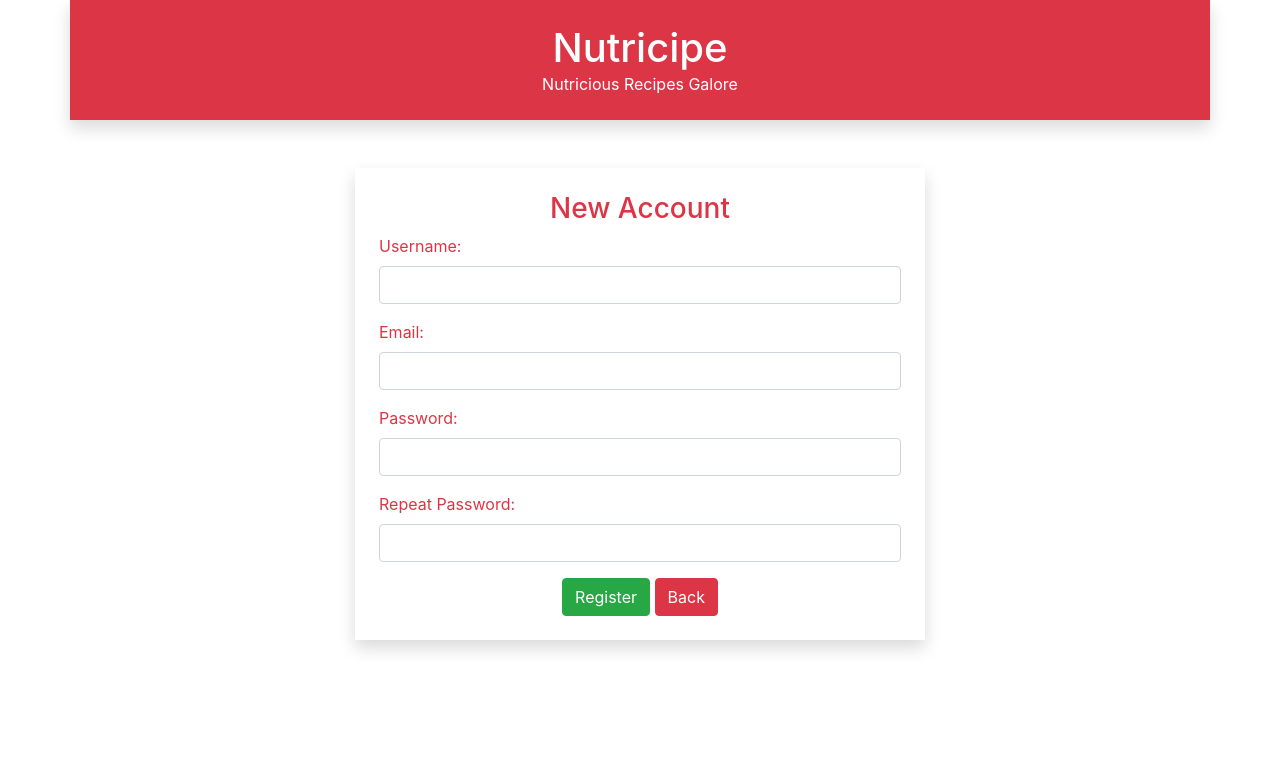
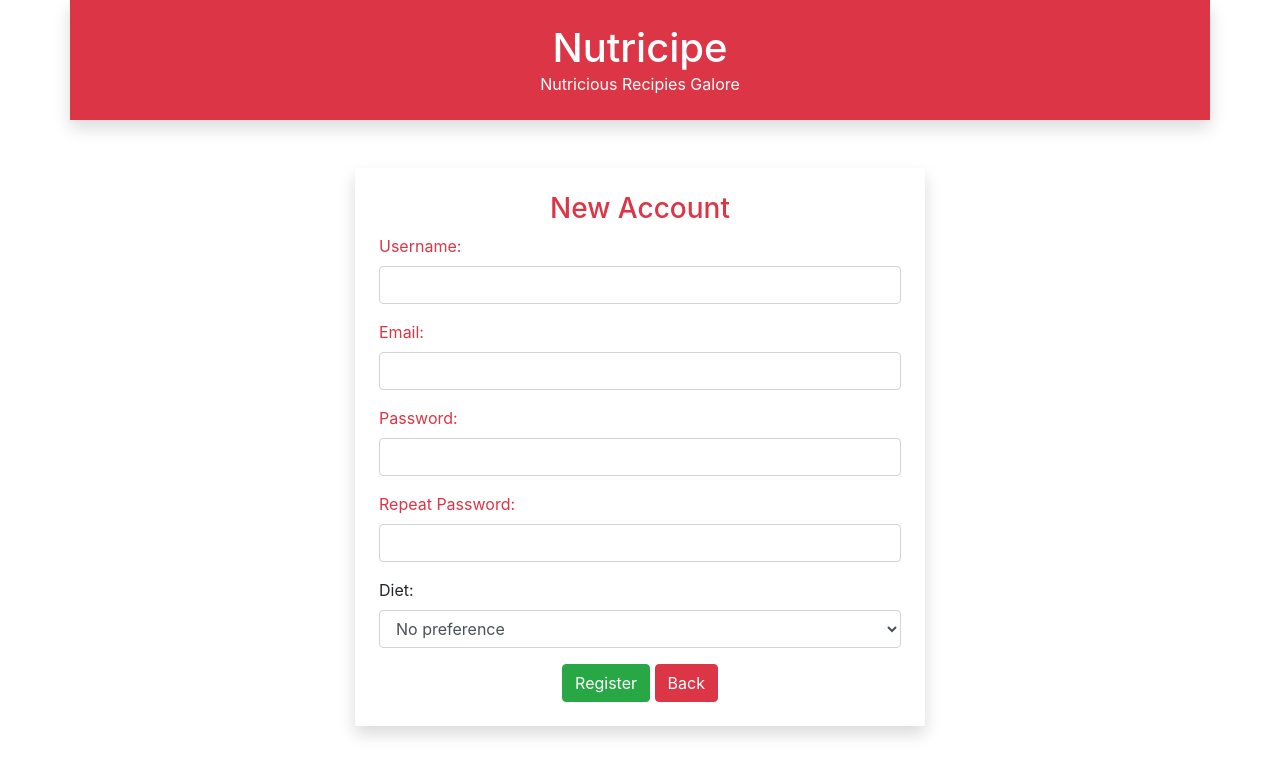
Before and after one commit to CrusadeTX/Nutricipe, a Spring Boot app: page /register in a window 1280 px wide. Shown: the top 777 px of the page. Run offline with Spring Boot 4, Linux system fonts and the light colour scheme; data that the repository does not hold is empty; some of the project's set-up classes (security, data sources, template engines, error pages and the like) are left out, and stand-ins take their place; some libraries are stand-ins or nearby versions.

Commit message:
added User Diet Dropdown.

```diff
--- a/src/main/java/com/project/nutricipe/bean/DietBean.java
+++ b/src/main/java/com/project/nutricipe/bean/DietBean.java
@@ -14,8 +14,11 @@ import javax.persistence.ManyToMany;
 import javax.persistence.OneToMany;
 import javax.persistence.Table;
 
+import com.fasterxml.jackson.annotation.JsonIgnoreProperties;
+
 @Entity
 @Table(name="DIET")
+@JsonIgnoreProperties({"users","categories"})
 public class DietBean {
 	@Id
 	@GeneratedValue(strategy = GenerationType.IDENTITY)
--- a/src/main/java/com/project/nutricipe/bean/FridgeBean.java
+++ b/src/main/java/com/project/nutricipe/bean/FridgeBean.java
@@ -9,10 +9,14 @@ import javax.persistence.GenerationType;
 import javax.persistence.Id;
 import javax.persistence.ManyToMany;
 import javax.persistence.Table;
+
+import com.fasterxml.jackson.annotation.JsonIgnoreProperties;
+
 import javax.persistence.OneToOne;
 
 @Entity
 @Table(name="FRIDGE")
+@JsonIgnoreProperties({"products","user"})
 public class FridgeBean {
 	@Id
 	@GeneratedValue(strategy = GenerationType.IDENTITY)
--- a/src/main/java/com/project/nutricipe/bean/ProductBean.java
+++ b/src/main/java/com/project/nutricipe/bean/ProductBean.java
@@ -15,8 +15,11 @@ import javax.persistence.JoinTable;
 import javax.persistence.ManyToMany;
 import javax.persistence.Table;
 
+import com.fasterxml.jackson.annotation.JsonIgnoreProperties;
+
 @Entity
 @Table(name="PRODUCT")
+@JsonIgnoreProperties({"recipes","fridges"})
 public class ProductBean {
 	@Id
 	@GeneratedValue(strategy = GenerationType.IDENTITY)
--- a/src/main/java/com/project/nutricipe/bean/RecipeBean.java
+++ b/src/main/java/com/project/nutricipe/bean/RecipeBean.java
@@ -15,8 +15,11 @@ import javax.persistence.JoinTable;
 import javax.persistence.ManyToMany;
 import javax.persistence.Table;
 
+import com.fasterxml.jackson.annotation.JsonIgnoreProperties;
+
 @Entity
 @Table(name="RECIPE")
+@JsonIgnoreProperties({"categories","products"})
 public class RecipeBean {
 	@Id
 	@GeneratedValue(strategy = GenerationType.IDENTITY)
--- a/src/main/java/com/project/nutricipe/bean/RoleBean.java
+++ b/src/main/java/com/project/nutricipe/bean/RoleBean.java
@@ -13,8 +13,11 @@ import javax.persistence.JoinTable;
 import javax.persistence.ManyToMany;
 import javax.persistence.Table;
 
+import com.fasterxml.jackson.annotation.JsonIgnoreProperties;
+
 @Entity
 @Table(name="ROLE")
+@JsonIgnoreProperties({"users"})
 public class RoleBean {
 	@Id
 	@Column(name="role_id")
--- a/src/main/java/com/project/nutricipe/bean/UserBean.java
+++ b/src/main/java/com/project/nutricipe/bean/UserBean.java
@@ -23,7 +23,7 @@ import com.fasterxml.jackson.annotation.JsonIgnoreProperties;
 
 @Entity
 @Table(name="USER")
-//@JsonIgnoreProperties({"diet"})
+@JsonIgnoreProperties({"diet","fridge","roles"})
 public class UserBean {
 	@Id
 	@GeneratedValue(strategy = GenerationType.IDENTITY)
--- a/src/main/java/com/project/nutricipe/security/WebSecurityConfig.java
+++ b/src/main/java/com/project/nutricipe/security/WebSecurityConfig.java
@@ -45,7 +45,7 @@ public class WebSecurityConfig extends WebSecurityConfigurerAdapter{
 
 		 http
 	        .authorizeRequests()
-	          .antMatchers("/public/**", "/resources/**","/resources/public/**","/resources/templates/**", "/register", "/h2-console/**", "/")
+	          .antMatchers("/public/**", "/resources/**","/resources/public/**","/resources/templates/**", "/register", "/h2-console/**", "/","/diet/all")
 	            .permitAll().antMatchers("/users.html").hasRole("ADMIN").anyRequest().authenticated().and()
 	       .formLogin()
 	         .loginPage("/login").defaultSuccessUrl("/home", true)
--- a/src/main/resources/templates/register.html
+++ b/src/main/resources/templates/register.html
@@ -1,28 +1,37 @@
 <!DOCTYPE html>
-<html     xmlns:th="http://www.thymeleaf.org"
-    xmlns:sec="http://www.thymeleaf.org">
+<html xmlns:th="http://www.thymeleaf.org" xmlns:sec="http://www.thymeleaf.org">
+
 <head>
     <meta charset="UTF-8">
     <title>Chuck Quotis</title>
-        <link type="text/css" rel="stylesheet" href="https://pro.fontawesome.com/releases/v5.10.0/css/all.css" integrity="sha384-AYmEC3Yw5cVb3ZcuHtOA93w35dYTsvhLPVnYs9eStHfGJvOvKxVfELGroGkvsg+p" crossorigin="anonymous"/>
-        <script  type="text/javascript" src="assets/js/jquery/jquery-3.5.1.js"></script>
+    <link type="text/css" rel="stylesheet" href="https://pro.fontawesome.com/releases/v5.10.0/css/all.css"
+        integrity="sha384-AYmEC3Yw5cVb3ZcuHtOA93w35dYTsvhLPVnYs9eStHfGJvOvKxVfELGroGkvsg+p" crossorigin="anonymous" />
+    <script type="text/javascript" src="assets/js/jquery/jquery-3.5.1.js"></script>
     <!--<script src="https://code.jquery.com/jquery-3.3.1.slim.min.js" integrity="sha384-q8i/X+965DzO0rT7abK41JStQIAqVgRVzpbzo5smXKp4YfRvH+8abtTE1Pi6jizo" crossorigin="anonymous"></script>
-        --><script  type="text/javascript" src="https://cdnjs.cloudflare.com/ajax/libs/popper.js/1.14.7/umd/popper.min.js" integrity="sha384-UO2eT0CpHqdSJQ6hJty5KVphtPhzWj9WO1clHTMGa3JDZwrnQq4sF86dIHNDz0W1" crossorigin="anonymous"></script>
-        <script  type="text/javascript" src="https://stackpath.bootstrapcdn.com/bootstrap/4.3.1/js/bootstrap.min.js" integrity="sha384-JjSmVgyd0p3pXB1rRibZUAYoIIy6OrQ6VrjIEaFf/nJGzIxFDsf4x0xIM+B07jRM" crossorigin="anonymous"></script>
+        -->
+    <script type="text/javascript" src="https://cdnjs.cloudflare.com/ajax/libs/popper.js/1.14.7/umd/popper.min.js"
+        integrity="sha384-UO2eT0CpHqdSJQ6hJty5KVphtPhzWj9WO1clHTMGa3JDZwrnQq4sF86dIHNDz0W1"
+        crossorigin="anonymous"></script>
+    <script type="text/javascript" src="https://stackpath.bootstrapcdn.com/bootstrap/4.3.1/js/bootstrap.min.js"
+        integrity="sha384-JjSmVgyd0p3pXB1rRibZUAYoIIy6OrQ6VrjIEaFf/nJGzIxFDsf4x0xIM+B07jRM"
+        crossorigin="anonymous"></script>
     <!-- Bootstrap CSS -->
-        <link rel="stylesheet" type="text/css" href="https://cdn.jsdelivr.net/npm/bootstrap@4.5.3/dist/css/bootstrap.min.css" integrity="sha384-TX8t27EcRE3e/ihU7zmQxVncDAy5uIKz4rEkgIXeMed4M0jlfIDPvg6uqKI2xXr2" crossorigin="anonymous">
+    <link rel="stylesheet" type="text/css"
+        href="https://cdn.jsdelivr.net/npm/bootstrap@4.5.3/dist/css/bootstrap.min.css"
+        integrity="sha384-TX8t27EcRE3e/ihU7zmQxVncDAy5uIKz4rEkgIXeMed4M0jlfIDPvg6uqKI2xXr2" crossorigin="anonymous">
     <link rel="stylesheet" type="text/css" href="assets/styles/style.css">
     <!-- <link href="assets/css/bootstrap.min.css" rel="stylesheet">
     <link href="assets/css/font-awesome.min.css" rel="stylesheet">
     <link href="assets/css/main.css" rel="stylesheet">-->
 </head>
+
 <body>
     <div class="container-lg container-fluid ">
         <div class="row bg-danger shadow py-4">
             <div class="col text-white">
                 <h1 class="text-center mb-0">Nutricipe</h1>
                 <div class="text-center">
-                    <span>Nutricious Recipes Galore</span>
+                    <span>Nutricious Recipies Galore</span>
                 </div>
             </div>
         </div>
@@ -32,26 +41,36 @@
                 <form id="register-form" action="register" method="POST">
                     <div class="form-group">
                         <label for="register-user" class="text-danger">Username:</label>
-                    <input type="text" class="form-control" id="register-user" name="username" required placeholder="">
+                        <input type="text" class="form-control" id="register-user" name="username" required
+                            placeholder="">
                     </div>
                     <div th:if="${usernameExists}">
                         <span class="text-warning text-center">A user with the specified username exists!</span>
                     </div>
                     <div class="form-group">
                         <label for="register-email" class="text-danger">Email:</label>
-                    <input type="email" class="form-control" id="register-email" name="email" required placeholder="">
+                        <input type="email" class="form-control" id="register-email" name="email" required
+                            placeholder="">
                     </div>
                     <div th:if="${emailExists}">
                         <span class="text-warning text-center">A user with the specified email address exists!</span>
                     </div>
                     <div class="form-group">
                         <label for="register-pass" class="text-danger">Password:</label>
-                    <input type="password" class="form-control" id="register-pass" name="password" required placeholder="">
+                        <input type="password" class="form-control" id="register-pass" name="password" required
+                            placeholder="">
                     </div>
                     <div class="form-group">
                         <label for="confirm-register-pass" class="text-danger">Repeat Password:</label>
-                    <input type="password" class="form-control" id="confirm-register-pass" name="repeatPassword" required placeholder="">
+                        <input type="password" class="form-control" id="confirm-register-pass" name="repeatPassword"
+                            required placeholder="">
 
+                    </div>
+                    <div class="form-group">
+                        <label id="select-diet-label" for="select-diet">Diet:</label>
+                        <select id="select-diet" class="form-control" name="diet">
+                            <option value='' selected>No preference</option>
+                        </select>
                     </div>
                     <div class="text-center">
                         <input type="hidden" name="action" value="register">
@@ -63,3 +82,35 @@
 
         </div>
     </div>
+</body>
+<script>
+    $(document).ready(function () {
+        getDiets();
+        function getDiets(){
+            $.ajax({
+				url: "/diet/all",
+				method: "GET",
+				success: function (data) {
+					if(data){
+                        for(i=0;i<data.length;i++){
+							(function(i){populateDietDropdown(data[i])})(i);
+                          }
+                    }
+				},
+				fail: function () {
+
+					alert("Something went wrong!")
+				}
+			})
+		}
+
+        function populateDietDropdown(diet){
+            console.log(diet)
+
+            var dropDown = $('#select-diet');
+            dropDown.append('<option value=' + diet.id + '>' + diet.name + '</option>');
+        }
+
+    })
+</script>
+</html>
```
Also changed, not shown: src/main/resources/public/register.html (+36 -0 lines), 2 other files. Lines whose indentation alone changed are shown as unchanged.
